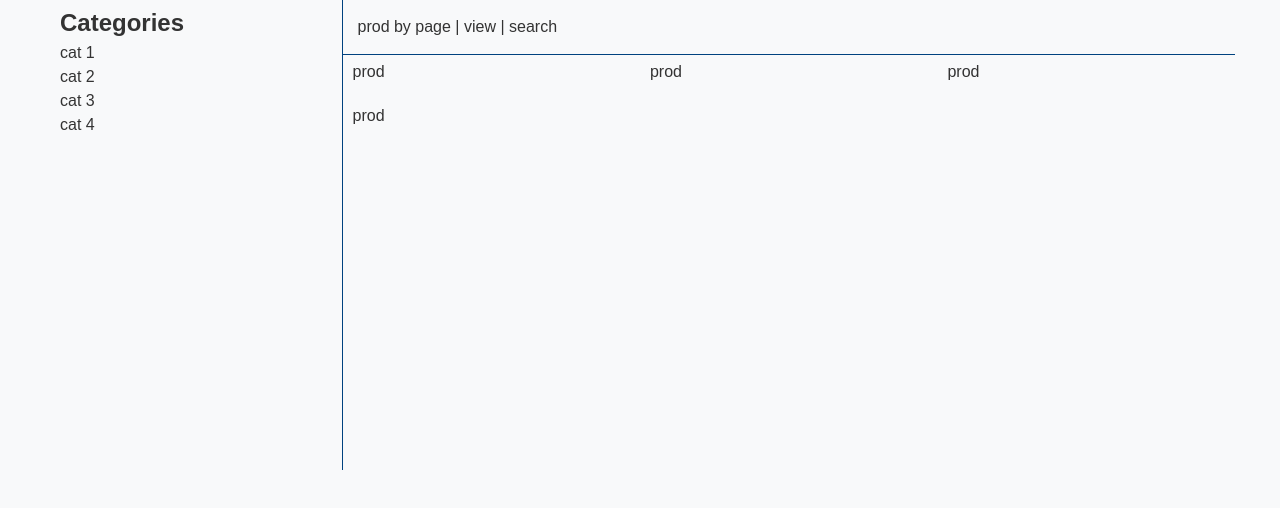
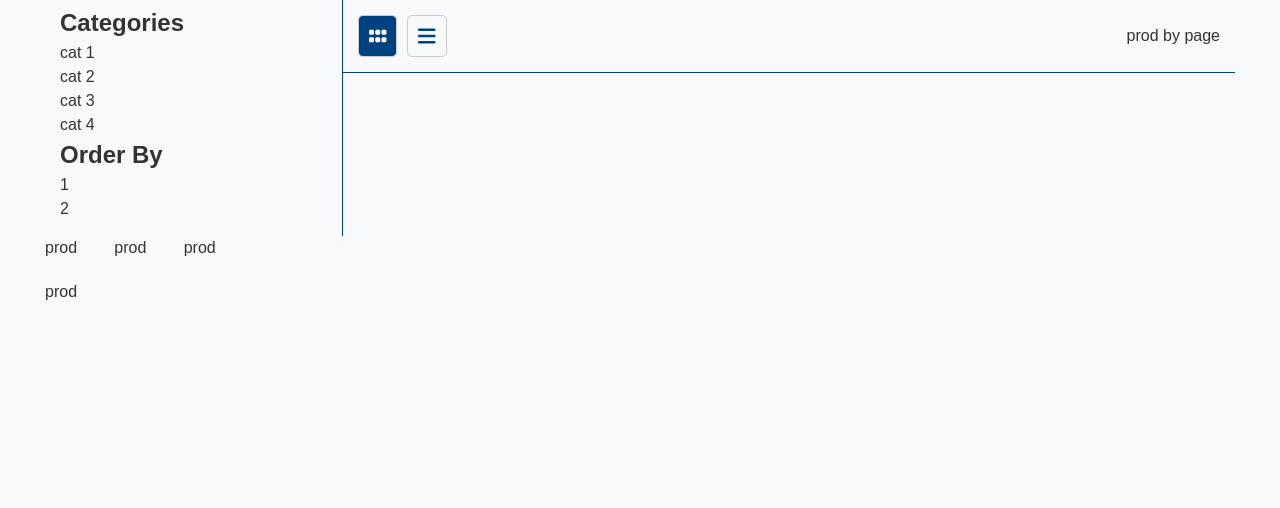
Before and after one commit to ShaheenJawadi/SOLYNTEK, a React (Create React App) app in the folder frontend/: page / in a window 1280 px wide. Shown: the top 508 px of the page. Built offline with nearby package versions, Linux system fonts and the light colour scheme.

Commit message:
Enhance Home page: add order by section and product view options

```diff
--- a/frontend/package.json
+++ b/frontend/package.json
@@ -4,6 +4,7 @@
   "private": true,
   "dependencies": {
     "@fortawesome/fontawesome-svg-core": "^6.7.2",
+    "@fortawesome/free-solid-svg-icons": "^6.7.2",
     "@fortawesome/react-fontawesome": "^0.2.2",
     "@reduxjs/toolkit": "^2.6.0",
     "@testing-library/dom": "^10.4.0",
--- a/frontend/src/pages/home.tsx
+++ b/frontend/src/pages/home.tsx
@@ -1,4 +1,7 @@
+import { FontAwesomeIcon } from "@fortawesome/react-fontawesome";
+import { faBars, faGrip } from "@fortawesome/free-solid-svg-icons";
 import React from "react";
+import InputField from "../components/elements/input";
 
 const Home: React.FC = () => {
   return (
@@ -18,17 +21,40 @@ const Home: React.FC = () => {
                 <li>cat 4</li>
               </ul>
             </div>
+
+            <div className="categories_box">
+              <div className="tit">
+                <h2>Order By</h2>
+              </div>
+
+              <ul>
+                <li> 1</li>
+                <li> 2</li>
+              </ul>
+            </div>
           </div>
 
           <div className="col-9 right_side">
-            <div className="top_section">prod by page | view | search</div>
-            <div className="products_list">
-              <div className="row">
-                <div className="col-4">prod</div>
-                <div className="col-4">prod</div>
-                <div className="col-4">prod</div>
-                <div className="col-4">prod</div>
+            <div className="top_section">
+              <div className="view_style">
+                <div className="single_view selected">
+                  <FontAwesomeIcon icon={faGrip} />
+                </div>
+                <div className="single_view">
+                  <FontAwesomeIcon icon={faBars} />
+                </div>
               </div>
+
+              <div className="search_section"> </div>
+              <div className="prod_by_page">prod by page</div>
+            </div>
+          </div>
+          <div className="products_list">
+            <div className="row">
+              <div className="col-4">prod</div>
+              <div className="col-4">prod</div>
+              <div className="col-4">prod</div>
+              <div className="col-4">prod</div>
             </div>
           </div>
         </div>
--- a/frontend/src/styles/global.css
+++ b/frontend/src/styles/global.css
@@ -203,9 +203,45 @@ gap: 5px;
   margin-right :-10px;
   margin-left :-10px;
   padding: 15px;
+  display: flex;
+  justify-content: space-between;
+  align-items: center;
 
 
 }
+
+
+
+.filter_page_holder .right_side .top_section .view_style{
+
+  display: flex;
+  gap: 10px;
+}
+
+.filter_page_holder .right_side .top_section .view_style .single_view{
+  cursor: pointer;
+  padding: 5px 10px;
+  border: 1px solid #ccc;
+  border-radius: 5px;
+  font-size: 20px;
+  color: var(--primary-color);
+}
+
+.filter_page_holder .right_side .top_section .view_style .single_view:hover{
+
+  color: var(--secondary-color)
+}
+.filter_page_holder .right_side .top_section .view_style .single_view.selected{
+  background-color: var(--primary-color);
+  color: #fff;
+}
+
+
+
+
+
+
+
 .filter_page_holder .right_side  .products_list{
   min-height: 400px;
 }
```
Also changed, not shown: 1 other file (tests, documents, lock files or other folders).
